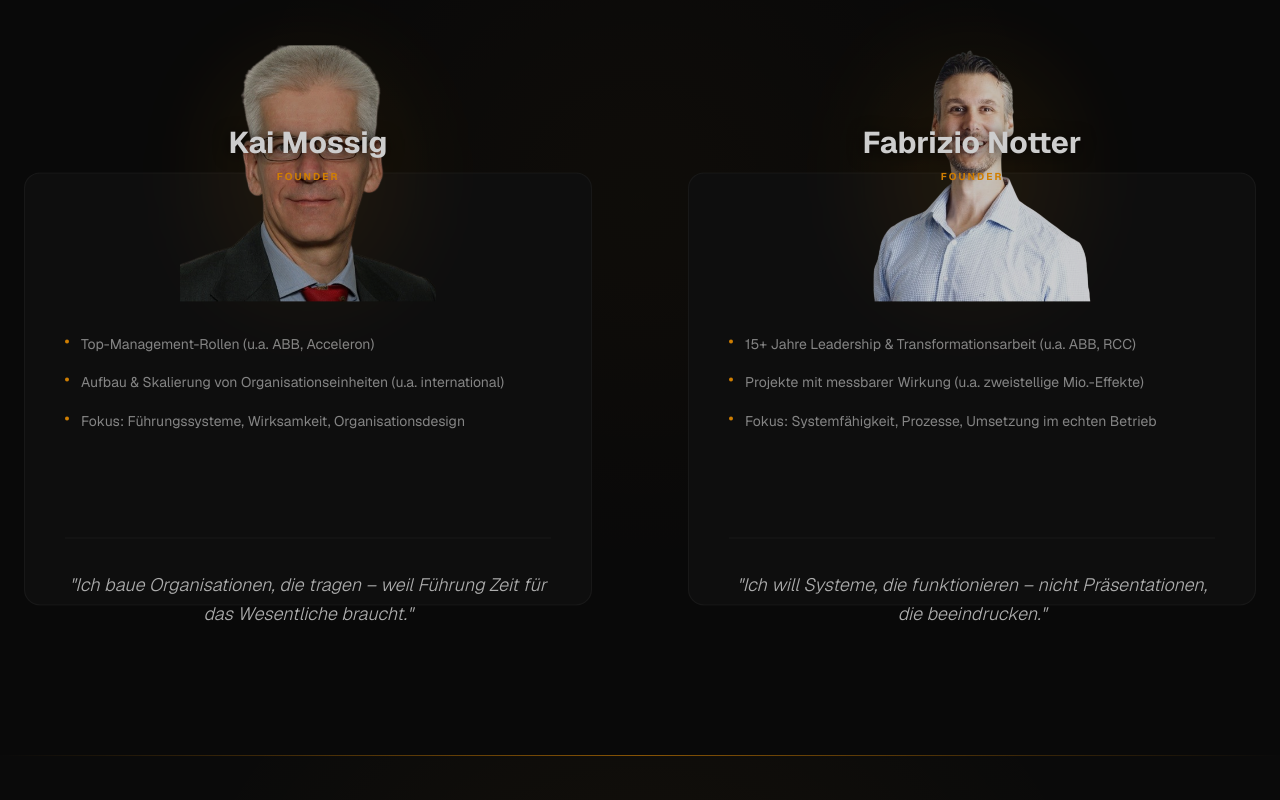
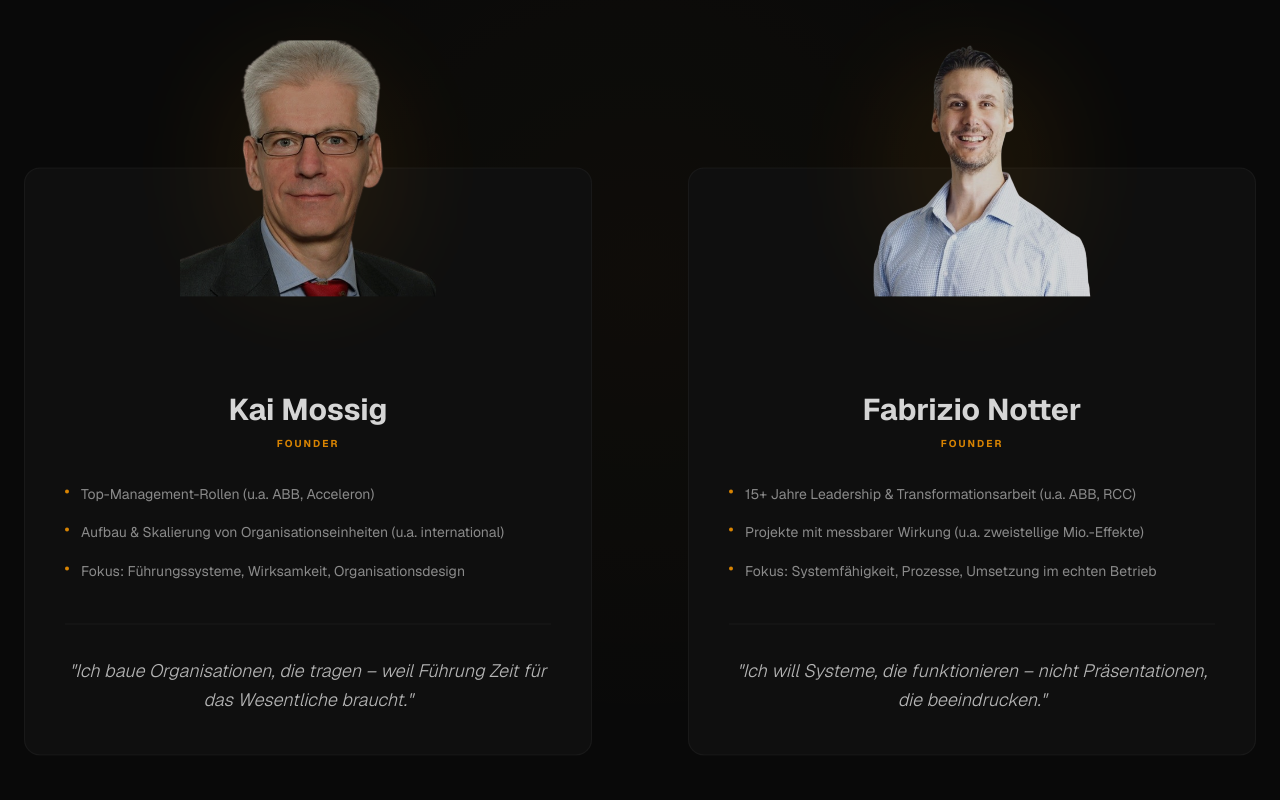
Before and after one commit to deathjester81/kairos-systems-site, a Next.js app: page / in a window 1280 px wide. Shown: the part 6500-7300 px from the top of the page. Built offline with nearby package versions, Linux system fonts and the light colour scheme.

Commit message:
Fix name/role position: below portraits, above bullets text

```diff
--- a/src/components/sections/People.tsx
+++ b/src/components/sections/People.tsx
@@ -44,18 +44,17 @@ export default function People() {
                 </div>
               </div>
 
-              {/* Name and Role - Positioned elegantly below portrait */}
-              <div className="absolute -top-12 left-1/2 -translate-x-1/2 z-40 text-center w-full pointer-events-none">
-                <h3 className="text-2xl md:text-3xl font-bold text-neutral-50 mb-2 drop-shadow-[0_2px_8px_rgba(0,0,0,0.8)]">
-                  {p.name}
-                </h3>
-                <div className="text-[10px] uppercase tracking-[0.2em] text-amber-500 font-bold">
-                  {p.role}
+              {/* Card Content */}
+              <div className="relative z-20 text-center flex flex-col h-full">
+                {/* Name and Role - Below portrait, above bullets */}
+                <div className="mb-8 mt-32">
+                  <h3 className="text-2xl md:text-3xl font-bold text-neutral-50 mb-2">
+                    {p.name}
+                  </h3>
+                  <div className="text-[10px] uppercase tracking-[0.2em] text-amber-500 font-bold">
+                    {p.role}
+                  </div>
                 </div>
-              </div>
-
-              {/* Card Content */}
-              <div className="relative z-20 text-center flex flex-col h-full mt-16">
                 <ul className="space-y-4 text-left text-neutral-400 text-sm leading-relaxed mb-10 flex-1">
                   {p.facts.map((f, idx) => (
                     <li key={idx} className="flex gap-3">
```
